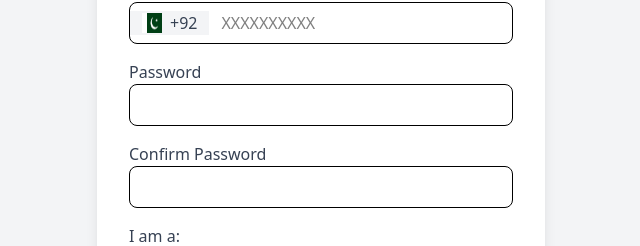
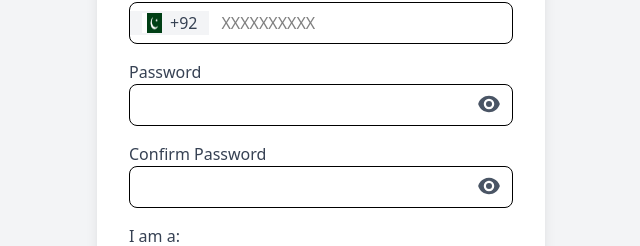
Before and after one commit to UsmanRajput1111/SolarRevive, a Next.js app: page /signup in a window 1280 px wide. Shown: the part 328-574 px from the top of the page, without its empty margins (319-959 px from the left). Built offline with nearby package versions, Linux system fonts and the light colour scheme.

Commit message:
Update page.js

```diff
--- a/app/signup/page.js
+++ b/app/signup/page.js
@@ -4,6 +4,7 @@ import axios from "axios";
 import { useRouter } from "next/navigation";
 import Link from "next/link";
 import toast, { Toaster } from "react-hot-toast";
+import { EyeIcon, EyeSlashIcon } from "@heroicons/react/24/solid";
 
 export default function SignupPage() {
   const [formData, setFormData] = useState({
@@ -15,6 +16,9 @@ export default function SignupPage() {
     role: "customer",
     expertise: "",
   });
+
+  const [showPassword, setShowPassword] = useState(false);
+  const [showConfirmPassword, setShowConfirmPassword] = useState(false);
 
   const router = useRouter();
 
@@ -66,6 +70,7 @@ export default function SignupPage() {
     }
 
     const loadingToast = toast.loading("Creating account...");
+
     try {
       await axios.post("/api/auth/signup", formData);
       toast.success("Account created successfully! Please login.", {
@@ -82,6 +87,7 @@ export default function SignupPage() {
   return (
     <div className="min-h-screen bg-gray-100 flex items-center justify-center py-12">
       <Toaster />
+
       <div className="bg-white p-8 rounded-lg shadow-lg w-full max-w-md">
         <h2 className="text-2xl font-bold text-center mb-6">
           Create Your Account
@@ -115,23 +121,27 @@ export default function SignupPage() {
           {/* Phone Number with Flag and +92 */}
           <div>
             <label className="block text-gray-700">Phone Number</label>
+
             <div className="flex items-center border rounded-lg overflow-hidden">
               <div className="flex items-center bg-gray-100 px-3">
                 <img
-                  src="/pk-flag.png" // 🟢 replace this with your actual flag image path
+                  src="/pk-flag.png"
                   alt="Pakistan Flag"
                   className="w-5 h-5 mr-2"
                 />
                 <span className="text-gray-700 font-medium">+92</span>
               </div>
+
               <input
                 type="tel"
                 name="phone"
-                value={formData.phone.slice(3)} // only digits shown
+                value={formData.phone.slice(3)}
                 onChange={(e) =>
                   setFormData((prev) => ({
                     ...prev,
-                    phone: "+92" + e.target.value.replace(/\D/g, "").slice(0, 10),
+                    phone:
+                      "+92" +
+                      e.target.value.replace(/\D/g, "").slice(0, 10),
                   }))
                 }
                 className="flex-1 px-3 py-2 outline-none"
@@ -144,25 +154,53 @@ export default function SignupPage() {
           {/* Password */}
           <div>
             <label className="block text-gray-700">Password</label>
+
+            <div className="relative">
               <input
-              type="password"
+                type={showPassword ? "text" : "password"}
                 name="password"
                 onChange={handleChange}
                 className="w-full px-3 py-2 border rounded-lg"
                 required
               />
+
+              <span
+                onClick={() => setShowPassword(!showPassword)}
+                className="absolute right-3 top-2 cursor-pointer text-gray-600"
+              >
+                {showPassword ? (
+                  <EyeSlashIcon className="h-6 w-6" />
+                ) : (
+                  <EyeIcon className="h-6 w-6" />
+                )}
+              </span>
+            </div>
           </div>
 
           {/* Confirm Password */}
           <div>
             <label className="block text-gray-700">Confirm Password</label>
+
+            <div className="relative">
               <input
-              type="password"
+                type={showConfirmPassword ? "text" : "password"}
                 name="confirmPassword"
                 onChange={handleChange}
                 className="w-full px-3 py-2 border rounded-lg"
                 required
               />
+
+              <span
+                onClick={() => setShowConfirmPassword(!showConfirmPassword)}
+                className="absolute right-3 top-2 cursor-pointer text-gray-600"
+              >
+                {showConfirmPassword ? (
+                  <EyeSlashIcon className="h-6 w-6" />
+                ) : (
+                  <EyeIcon className="h-6 w-6" />
+                )}
+              </span>
+            </div>
           </div>
 
           {/* Role */}
@@ -193,7 +231,9 @@ export default function SignupPage() {
                 <option value="" disabled>
                   Choose a category
                 </option>
-                <option value="Solar Panel Cleaning">Solar Panel Cleaning</option>
+                <option value="Solar Panel Cleaning">
+                  Solar Panel Cleaning
+                </option>
                 <option value="Solar Panel Installation">
                   Solar Panel Installation
                 </option>
```
Lines whose indentation alone changed are shown as unchanged.
